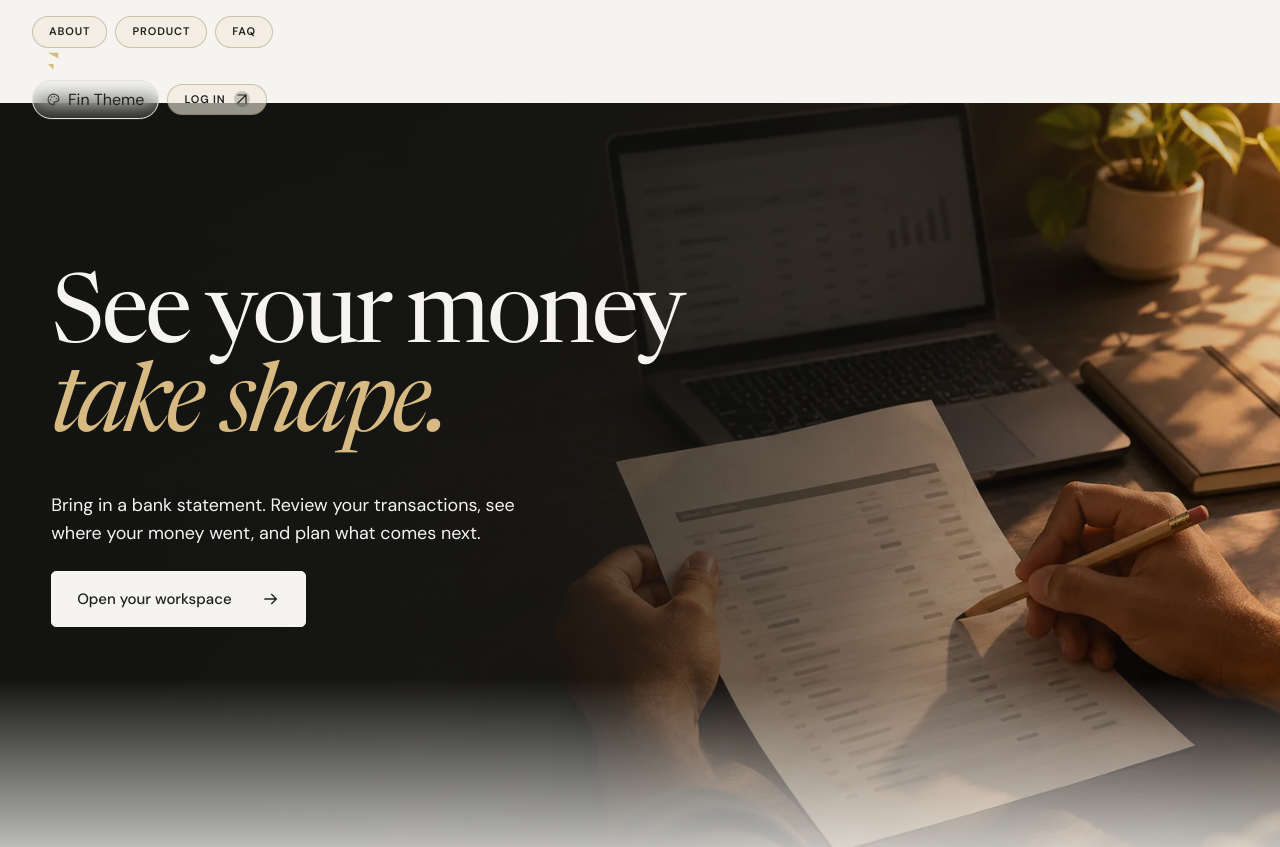
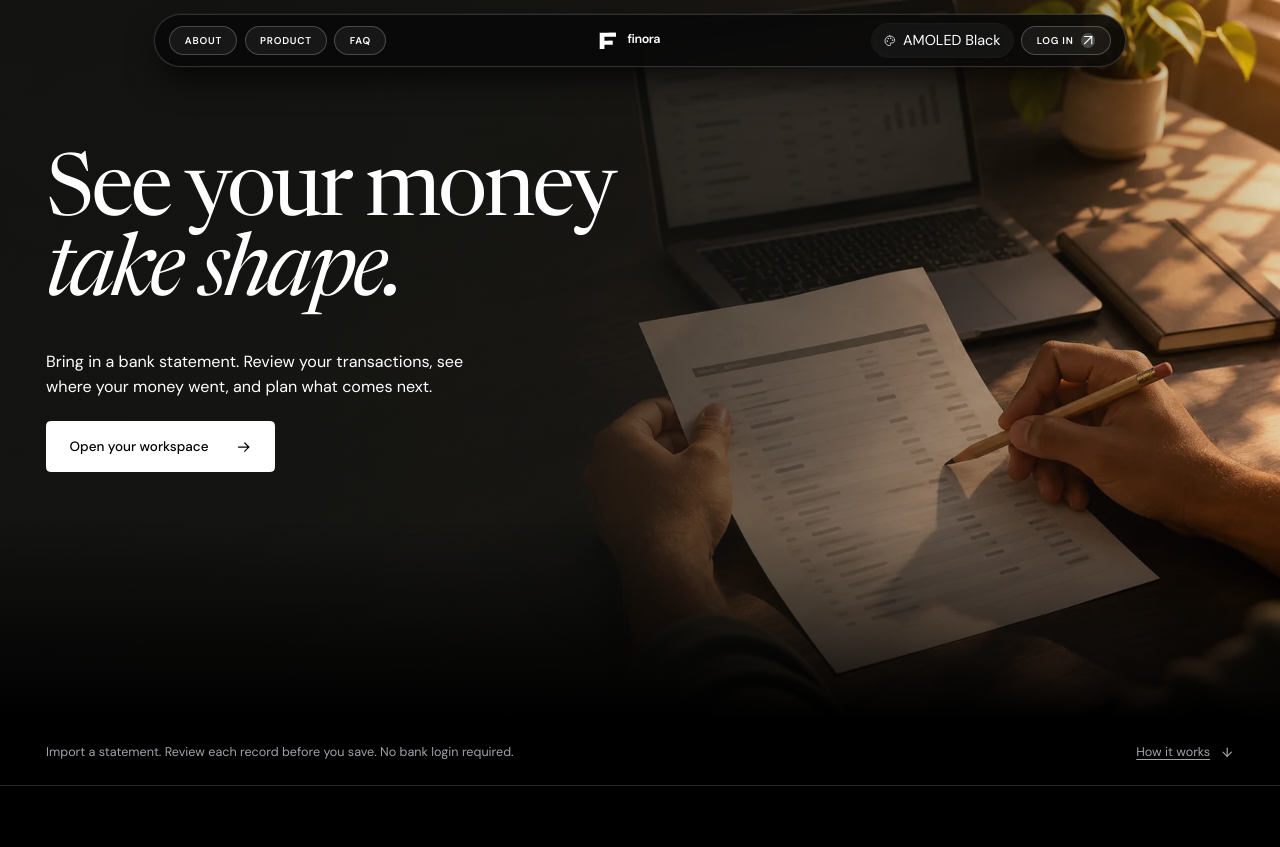
Before and after one commit to EncrypterParv/Finora, a Next.js app in the folder frontend/: page / in a window 1280 px wide. Shown: the top 847 px of the page. Built offline with nearby package versions, Linux system fonts and the light colour scheme.

Commit message:
fix(ui): Fix floating glass capsule header single-line layout and set default AMOLED theme with 90% scale

```diff
--- a/frontend/src/app/globals.css
+++ b/frontend/src/app/globals.css
@@ -66,51 +66,51 @@
 
 :root {
   --finora-display: "Newsreader", Georgia, serif;
-  --finora-dark: #20211f;
-  --finora-on-dark: #f5f4f0;
-  --finora-gold-light: #d7ba82;
-  --finora-chocolate: #262724;
-  --finora-cream: #f5f4f0;
-  --finora-orange: #886731;
-  --finora-accent: #886731;
-  --finora-accent-strong: #755727;
-  --finora-accent-soft: #f0e9da;
-  --finora-canvas: #f5f4f0;
-  --finora-surface: #ffffff;
-  --finora-surface-muted: #f5f4f0;
-  --finora-ink: #20211f;
-  --finora-ink-soft: #575953;
-  --finora-ink-muted: #575953;
-  --finora-border: #e5e4de;
-  --finora-border-strong: #d5d4cc;
-  --finora-brand: #262724;
-  --finora-brand-dark: #20211f;
-  --finora-brand-soft: #f0e9da;
-  --finora-positive: #2f6b45;
-  --finora-positive-soft: #edf4ed;
-  --finora-warning: #8a641e;
-  --finora-warning-soft: #fbf4df;
-  --finora-negative: #a04646;
-  --finora-negative-soft: #faeeee;
-  --background: 48 20% 95%;
-  --foreground: 90 3% 13%;
-  --card: 0 0% 100%;
-  --card-foreground: 13 22% 13%;
-  --popover: 0 0% 100%;
-  --popover-foreground: 13 22% 13%;
-  --primary: 80 4% 15%;
-  --primary-foreground: 48 20% 95%;
-  --secondary: 50 15% 92%;
-  --secondary-foreground: 90 3% 13%;
-  --muted: 50 15% 92%;
-  --muted-foreground: 80 3% 34%;
-  --accent: 41 42% 90%;
-  --accent-foreground: 37 50% 31%;
-  --destructive: 0 43% 46%;
+  --finora-dark: #000000;
+  --finora-on-dark: #ffffff;
+  --finora-gold-light: #ffffff;
+  --finora-chocolate: #060606;
+  --finora-cream: #060606;
+  --finora-orange: #ffffff;
+  --finora-accent: #ffffff;
+  --finora-accent-strong: #ffffff;
+  --finora-accent-soft: rgba(255, 255, 255, 0.14);
+  --finora-canvas: #000000;
+  --finora-surface: #060606;
+  --finora-surface-muted: #0e0e0e;
+  --finora-ink: #ffffff;
+  --finora-ink-soft: #a1a1aa;
+  --finora-ink-muted: #71717a;
+  --finora-border: #1a1a1a;
+  --finora-border-strong: #262626;
+  --finora-brand: #ffffff;
+  --finora-brand-dark: #000000;
+  --finora-brand-soft: rgba(255, 255, 255, 0.1);
+  --finora-positive: #34d399;
+  --finora-positive-soft: rgba(52, 211, 153, 0.18);
+  --finora-warning: #fbbf24;
+  --finora-warning-soft: rgba(251, 191, 36, 0.18);
+  --finora-negative: #f87171;
+  --finora-negative-soft: rgba(248, 113, 113, 0.18);
+  --background: 0 0% 0%;
+  --foreground: 0 0% 100%;
+  --card: 0 0% 2%;
+  --card-foreground: 0 0% 100%;
+  --popover: 0 0% 2%;
+  --popover-foreground: 0 0% 100%;
+  --primary: 0 0% 100%;
+  --primary-foreground: 0 0% 0%;
+  --secondary: 0 0% 6%;
+  --secondary-foreground: 0 0% 100%;
+  --muted: 0 0% 8%;
+  --muted-foreground: 240 5% 65%;
+  --accent: 0 0% 12%;
+  --accent-foreground: 0 0% 100%;
+  --destructive: 0 63% 50%;
   --destructive-foreground: 0 0% 100%;
-  --border: 38 20% 88%;
-  --input: 38 20% 88%;
-  --ring: 37 50% 31%;
+  --border: 0 0% 10%;
+  --input: 0 0% 10%;
+  --ring: 0 0% 100%;
   --radius: 0.625rem;
 }
 
@@ -119,8 +119,9 @@
 }
 
 html {
-  background: var(--finora-canvas);
-  color-scheme: light;
+  background: var(--finora-canvas, #000000);
+  color-scheme: dark;
+  zoom: 0.9;
 }
 
 body {
--- a/frontend/src/app/layout.tsx
+++ b/frontend/src/app/layout.tsx
@@ -16,8 +16,8 @@ export default function RootLayout({
   children: React.ReactNode;
 }) {
   return (
-    <html lang="en">
-      <body className="min-h-screen bg-[var(--finora-canvas,#f5f4f0)] text-[var(--finora-ink,#20211f)] antialiased transition-colors duration-200">
+    <html lang="en" data-theme="amoled" className="dark amoled">
+      <body className="min-h-screen bg-[var(--finora-canvas,#000000)] text-[var(--finora-ink,#ffffff)] antialiased transition-colors duration-200">
         <ThemeProvider>
           <QueryProvider>
             {children}
--- a/frontend/src/components/landing/LandingPage.tsx
+++ b/frontend/src/components/landing/LandingPage.tsx
@@ -8,7 +8,8 @@ import { useEffect, useRef, useState } from "react";
 import { FinancialWorkbench } from "./FinancialWorkbench";
 import { WealthExplorer } from "./WealthExplorer";
 import { LandingPlans } from "./LandingPlans";
-import { Arrow, Wordmark } from "./LandingBrand";
+import { Arrow } from "./LandingBrand";
+import { FinoraMark } from "@/components/brand/FinoraMark";
 import { LandingFooter } from "./LandingFooter";
 import { ThemeSelector } from "@/components/ui/ThemeSelector";
 
@@ -108,10 +109,10 @@ export function LandingPage() {
       <a className="landing-skip" href="#main">
         Skip to content
       </a>
-      <div className="sticky top-4 z-40 px-4 md:px-8">
-        <header className="landing-header-floating" data-scrolled={headerScrolled}>
+      <div className="fixed top-4 inset-x-0 z-50 px-4 md:px-8 pointer-events-none">
+        <header className="landing-header-floating pointer-events-auto mx-auto flex items-center justify-between" data-scrolled={headerScrolled}>
           {/* Left: Pill navigation buttons */}
-          <nav className="flex items-center gap-1.5 md:gap-2" aria-label="Main navigation">
+          <nav className="flex items-center gap-1.5 md:gap-2 shrink-0" aria-label="Main navigation">
             <a href="#how-it-works" className="landing-pill-btn">
               About
             </a>
@@ -124,12 +125,12 @@ export function LandingPage() {
           </nav>
 
           {/* Center: Brand Wordmark */}
-          <Link href="/" aria-label="Finora home" className="flex items-center">
-            <Wordmark />
+          <Link href="/" aria-label="Finora home" className="flex items-center shrink-0 hover:opacity-90 transition-opacity">
+            <FinoraMark size="sm" showWordmark={true} />
           </Link>
 
           {/* Right: Theme Selector & Log In Pill */}
-          <div className="flex items-center gap-2">
+          <div className="flex items-center gap-2 shrink-0">
             <ThemeSelector pill />
             <Link className="landing-pill-btn group flex items-center gap-2 font-bold" href="/login">
               <span>Log in</span>
--- a/frontend/src/components/landing/landing-motion.ts
+++ b/frontend/src/components/landing/landing-motion.ts
@@ -36,7 +36,7 @@ export function mountLandingMotion(
     const steps = track?.querySelectorAll<HTMLElement>("[data-step]");
     if (!story || !viewport || !track || !steps || steps.length < 2) return;
 
-    const header = root.querySelector<HTMLElement>(".landing-header");
+    const header = root.querySelector<HTMLElement>(".landing-header-floating, .landing-header");
     const lenis = new Lenis({ autoRaf: false, lerp: 0.13 });
     const tick = (seconds: number) => lenis.raf(seconds * 1000);
     lenis.on("scroll", ScrollTrigger.update);
--- a/frontend/src/components/prototype/WorkspaceOverview.tsx
+++ b/frontend/src/components/prototype/WorkspaceOverview.tsx
@@ -324,8 +324,7 @@ function OverviewSummary({ cashFlow, month, accounts, onInsights, onAccounts, on
         <button
           type="button"
           onClick={() => setChartTab("fingraph")}
-          className={`flex items-center gap-2 rounded-lg px-3.5 py-1.5 text-xs font-semibold transition-all ${
-            chartTab === "fingraph"
+          className={`flex items-center gap-2 rounded-lg px-3.5 py-1.5 text-xs font-semibold transition-all ${chartTab === "fingraph"
             ? "bg-[var(--workspace-gold,#d7ba82)] text-[var(--finora-dark,#20211f)] shadow-sm font-bold"
             : "text-[var(--workspace-muted,#c6c5bb)] hover:text-[var(--workspace-ink,#f5f4f0)]"
             }`}
@@ -336,8 +335,7 @@ function OverviewSummary({ cashFlow, month, accounts, onInsights, onAccounts, on
         <button
           type="button"
           onClick={() => setChartTab("breakdown")}
-          className={`flex items-center gap-2 rounded-lg px-3.5 py-1.5 text-xs font-semibold transition-all ${
-            chartTab === "breakdown"
+          className={`flex items-center gap-2 rounded-lg px-3.5 py-1.5 text-xs font-semibold transition-all ${chartTab === "breakdown"
             ? "bg-[var(--workspace-gold,#d7ba82)] text-[var(--finora-dark,#20211f)] shadow-sm font-bold"
             : "text-[var(--workspace-muted,#c6c5bb)] hover:text-[var(--workspace-ink,#f5f4f0)]"
             }`}
--- a/frontend/src/components/prototype/themes.css
+++ b/frontend/src/components/prototype/themes.css
@@ -1,47 +1,47 @@
 /* Finora Dynamic Theme Engine & macOS 26 Tahoe Design System */
 
-/* 1. Fin Theme (Default warm brass, stone & paper) */
+/* 1. True AMOLED Pitch Black (Default 100% OLED #000000) */
 :root,
-html[data-theme="fin"] {
+html[data-theme="amoled"] {
   --finora-display: "Newsreader", Georgia, serif;
-  --finora-dark: #20211f;
-  --finora-on-dark: #f5f4f0;
-  --finora-gold-light: #d7ba82;
-  --finora-chocolate: #262724;
-  --finora-cream: #f5f4f0;
-  --finora-orange: #886731;
-  --finora-accent: #886731;
-  --finora-accent-strong: #755727;
-  --finora-accent-soft: #f0e9da;
-  --finora-canvas: #f5f4f0;
-  --finora-surface: #ffffff;
-  --finora-surface-muted: #eeede8;
-  --finora-ink: #20211f;
-  --finora-ink-soft: #575953;
-  --finora-ink-muted: #888982;
-  --finora-border: #e5e4de;
-  --finora-border-strong: #d5d4cc;
-  --finora-brand: #262724;
-  --finora-brand-dark: #20211f;
-  --finora-brand-soft: #f0e9da;
-  --finora-positive: #2f6b45;
-  --finora-positive-soft: #edf4ed;
-  --finora-warning: #8a641e;
-  --finora-warning-soft: #fbf4df;
-  --finora-negative: #a04646;
-  --finora-negative-soft: #faeeee;
-  --finora-glow: transparent;
-  --finora-sidebar-bg: #20211f;
-  --finora-sidebar-line: #454640;
-  --finora-sidebar-text: #deded6;
-  --finora-sidebar-active-bg: #37362e;
-  --finora-sidebar-active-text: #d7ba82;
-  --finora-sidebar-active-bar: #d7ba82;
-  --finora-mark-ink: #f5f4f0;
-  --finora-mark-accent: #d7ba82;
+  --finora-dark: #000000;
+  --finora-on-dark: #ffffff;
+  --finora-gold-light: #ffffff;
+  --finora-chocolate: #060606;
+  --finora-cream: #060606;
+  --finora-orange: #ffffff;
+  --finora-accent: #ffffff;
+  --finora-accent-strong: #ffffff;
+  --finora-accent-soft: rgba(255, 255, 255, 0.14);
+  --finora-canvas: #000000;
+  --finora-surface: #060606;
+  --finora-surface-muted: #0e0e0e;
+  --finora-ink: #ffffff;
+  --finora-ink-soft: #a1a1aa;
+  --finora-ink-muted: #71717a;
+  --finora-border: #1a1a1a;
+  --finora-border-strong: #262626;
+  --finora-brand: #ffffff;
+  --finora-brand-dark: #000000;
+  --finora-brand-soft: rgba(255, 255, 255, 0.1);
+  --finora-positive: #34d399;
+  --finora-positive-soft: rgba(52, 211, 153, 0.18);
+  --finora-warning: #fbbf24;
+  --finora-warning-soft: rgba(251, 191, 36, 0.18);
+  --finora-negative: #f87171;
+  --finora-negative-soft: rgba(248, 113, 113, 0.18);
+  --finora-glow: none;
+  --finora-sidebar-bg: #000000;
+  --finora-sidebar-line: #1c1c1c;
+  --finora-sidebar-text: #a1a1aa;
+  --finora-sidebar-active-bg: rgba(255, 255, 255, 0.12);
+  --finora-sidebar-active-text: #ffffff;
+  --finora-sidebar-active-bar: #ffffff;
+  --finora-mark-ink: #ffffff;
+  --finora-mark-accent: #ffffff;
   --panel-radius: 1.25rem;
   --block-radius: 0.875rem;
-  color-scheme: light;
+  color-scheme: dark;
 }
 
 /* 2. True Dark Dashboard Theme (Neutral Obsidian & Charcoal — Zero-Blue Cockpit) */
@@ -86,46 +86,47 @@ html[data-theme="dark"] {
   color-scheme: dark;
 }
 
-/* 3. True AMOLED Pitch Black (100% OLED #000000) */
-html[data-theme="amoled"] {
-  --finora-dark: #000000;
-  --finora-on-dark: #ffffff;
-  --finora-gold-light: #ffffff;
-  --finora-chocolate: #060606;
-  --finora-cream: #060606;
-  --finora-orange: #ffffff;
-  --finora-accent: #ffffff;
-  --finora-accent-strong: #ffffff;
-  --finora-accent-soft: rgba(255, 255, 255, 0.14);
-  --finora-canvas: #000000;
-  --finora-surface: #060606;
-  --finora-surface-muted: #0e0e0e;
-  --finora-ink: #ffffff;
-  --finora-ink-soft: #a1a1aa;
-  --finora-ink-muted: #71717a;
-  --finora-border: #1a1a1a;
-  --finora-border-strong: #262626;
-  --finora-brand: #ffffff;
-  --finora-brand-dark: #000000;
-  --finora-brand-soft: rgba(255, 255, 255, 0.1);
-  --finora-positive: #34d399;
-  --finora-positive-soft: rgba(52, 211, 153, 0.18);
-  --finora-warning: #fbbf24;
-  --finora-warning-soft: rgba(251, 191, 36, 0.18);
-  --finora-negative: #f87171;
-  --finora-negative-soft: rgba(248, 113, 113, 0.18);
-  --finora-glow: none;
-  --finora-sidebar-bg: #000000;
-  --finora-sidebar-line: #1c1c1c;
-  --finora-sidebar-text: #a1a1aa;
-  --finora-sidebar-active-bg: rgba(255, 255, 255, 0.12);
-  --finora-sidebar-active-text: #ffffff;
-  --finora-sidebar-active-bar: #ffffff;
-  --finora-mark-ink: #ffffff;
-  --finora-mark-accent: #ffffff;
+/* 3. Fin Theme (Warm brass, stone & paper) */
+html[data-theme="fin"] {
+  --finora-display: "Newsreader", Georgia, serif;
+  --finora-dark: #20211f;
+  --finora-on-dark: #f5f4f0;
+  --finora-gold-light: #d7ba82;
+  --finora-chocolate: #262724;
+  --finora-cream: #f5f4f0;
+  --finora-orange: #886731;
+  --finora-accent: #886731;
+  --finora-accent-strong: #755727;
+  --finora-accent-soft: #f0e9da;
+  --finora-canvas: #f5f4f0;
+  --finora-surface: #ffffff;
+  --finora-surface-muted: #eeede8;
+  --finora-ink: #20211f;
+  --finora-ink-soft: #575953;
+  --finora-ink-muted: #888982;
+  --finora-border: #e5e4de;
+  --finora-border-strong: #d5d4cc;
+  --finora-brand: #262724;
+  --finora-brand-dark: #20211f;
+  --finora-brand-soft: #f0e9da;
+  --finora-positive: #2f6b45;
+  --finora-positive-soft: #edf4ed;
+  --finora-warning: #8a641e;
+  --finora-warning-soft: #fbf4df;
+  --finora-negative: #a04646;
+  --finora-negative-soft: #faeeee;
+  --finora-glow: transparent;
+  --finora-sidebar-bg: #20211f;
+  --finora-sidebar-line: #454640;
+  --finora-sidebar-text: #deded6;
+  --finora-sidebar-active-bg: #37362e;
+  --finora-sidebar-active-text: #d7ba82;
+  --finora-sidebar-active-bar: #d7ba82;
+  --finora-mark-ink: #20211f;
+  --finora-mark-accent: #755727;
   --panel-radius: 1.25rem;
   --block-radius: 0.875rem;
-  color-scheme: dark;
+  color-scheme: light;
 }
 
 /* Subtle gloomy ambient background in dark mode */
@@ -137,13 +138,13 @@ html[data-theme="dark"] body {
 
 /* Prototype root adaptation */
 :root .finora-prototype,
-html[data-theme="fin"] .finora-prototype {
-  --prototype-paper: #f5f4f0;
-  --prototype-surface: #ffffff;
-  --prototype-ink: #20211f;
-  --prototype-muted: #575953;
-  --prototype-line: #e5e4de;
-  --prototype-accent: #755727;
+html[data-theme="amoled"] .finora-prototype {
+  --prototype-paper: #000000;
+  --prototype-surface: #060606;
+  --prototype-ink: #ffffff;
+  --prototype-muted: #a1a1aa;
+  --prototype-line: #1c1c1c;
+  --prototype-accent: #ffffff;
 }
 
 html[data-theme="dark"] .finora-prototype {
@@ -155,13 +156,13 @@ html[data-theme="dark"] .finora-prototype {
   --prototype-accent: #ffffff;
 }
 
-html[data-theme="amoled"] .finora-prototype {
-  --prototype-paper: #000000;
-  --prototype-surface: #060606;
-  --prototype-ink: #ffffff;
-  --prototype-muted: #a1a1aa;
-  --prototype-line: #1c1c1c;
-  --prototype-accent: #ffffff;
+html[data-theme="fin"] .finora-prototype {
+  --prototype-paper: #f5f4f0;
+  --prototype-surface: #ffffff;
+  --prototype-ink: #20211f;
+  --prototype-muted: #575953;
+  --prototype-line: #e5e4de;
+  --prototype-accent: #755727;
 }
 
 /* Global rounded curvy blocks */
@@ -227,6 +228,11 @@ html[data-theme="amoled"] .finora-prototype .workspace-card:hover {
               transform 0.35s cubic-bezier(0.2, 0.8, 0.2, 1),
               box-shadow 0.35s ease;
   overflow: hidden;
+}
+
+html[data-theme="fin"] .prototype-sidebar-tahoe {
+  --finora-mark-ink: #f5f4f0;
+  --finora-mark-accent: #d7ba82;
 }
 
 .prototype-sidebar-tahoe[data-collapsed="false"] {
@@ -747,6 +753,55 @@ html[data-theme="amoled"] .finora-landing {
   --landing-line: #1c1c1c;
 }
 
+/* ========================================================
+   FLOATING GLASS PILL HEADER (Single row, responsive)
+   ======================================================== */
+.landing-header-floating {
+  display: flex !important;
+  flex-direction: row !important;
+  align-items: center !important;
+  justify-content: space-between !important;
+  flex-wrap: nowrap !important;
+  width: 100% !important;
+  max-width: 1080px !important;
+  margin: 0 auto !important;
+  padding: 8px 16px !important;
+  border-radius: 9999px !important;
+  backdrop-filter: blur(28px) !important;
+  -webkit-backdrop-filter: blur(28px) !important;
+  transition: all 0.25s cubic-bezier(0.16, 1, 0.3, 1) !important;
+  position: relative !important;
+  z-index: 50 !important;
+  box-sizing: border-box !important;
+}
+
+html[data-theme="amoled"] .landing-header-floating {
+  background: rgba(8, 8, 8, 0.88) !important;
+  border: 1px solid rgba(255, 255, 255, 0.16) !important;
+  box-shadow: 0 16px 40px -10px rgba(0, 0, 0, 0.95), 0 0 1px 1px rgba(255, 255, 255, 0.05) !important;
+  color: #ffffff !important;
+}
+
+html[data-theme="dark"] .landing-header-floating {
+  background: rgba(18, 19, 24, 0.88) !important;
+  border: 1px solid rgba(255, 255, 255, 0.12) !important;
+  box-shadow: 0 16px 40px -10px rgba(0, 0, 0, 0.75), 0 0 1px 1px rgba(255, 255, 255, 0.04) !important;
+  color: #f3f4f6 !important;
+}
+
+html[data-theme="fin"] .landing-header-floating {
+  background: rgba(245, 244, 240, 0.92) !important;
+  border: 1px solid rgba(117, 87, 39, 0.25) !important;
+  box-shadow: 0 16px 40px -10px rgba(117, 87, 39, 0.15) !important;
+  color: #20211f !important;
+}
+
+@media (max-width: 640px) {
+  .landing-header-floating {
+    padding: 6px 12px !important;
+  }
+}
+
 /* Pill buttons on floating glass header */
 .landing-pill-btn {
   display: inline-flex;
--- a/frontend/src/components/providers/ThemeProvider.tsx
+++ b/frontend/src/components/providers/ThemeProvider.tsx
@@ -10,14 +10,14 @@ interface ThemeContextType {
 }
 
 const ThemeContext = createContext<ThemeContextType>({
-  theme: "fin",
+  theme: "amoled",
   setTheme: () => {},
 });
 
 const THEME_STORAGE_KEY = "finora-theme";
 
 export function ThemeProvider({ children }: { children: React.ReactNode }) {
-  const [theme, setThemeState] = useState<Theme>("fin");
+  const [theme, setThemeState] = useState<Theme>("amoled");
 
   const applyThemeToDOM = (t: Theme) => {
     document.documentElement.setAttribute("data-theme", t);
@@ -38,11 +38,13 @@ export function ThemeProvider({ children }: { children: React.ReactNode }) {
         setThemeState(savedTheme);
         applyThemeToDOM(savedTheme);
       } else {
-        applyThemeToDOM("fin");
+        setThemeState("amoled");
+        applyThemeToDOM("amoled");
       }
     } catch {
       // localStorage may not be available in private mode or test environments
-      applyThemeToDOM("fin");
+      setThemeState("amoled");
+      applyThemeToDOM("amoled");
     }
   }, []);
 
--- a/frontend/src/components/ui/ThemeSelector.tsx
+++ b/frontend/src/components/ui/ThemeSelector.tsx
@@ -6,10 +6,10 @@ import { Palette, Check } from "lucide-react";
 
 const themes: { id: Theme; name: string; description: string; preview: string }[] = [
   {
-    id: "fin",
-    name: "Fin Theme",
-    description: "Warm brass, stone canvas & paper",
-    preview: "bg-[#886731] border-[#d7ba82]",
+    id: "amoled",
+    name: "AMOLED Black",
+    description: "Pure #000000 pitch black for OLED (Default)",
+    preview: "bg-[#000000] border-[#ffffff]",
   },
   {
     id: "dark",
@@ -18,10 +18,10 @@ const themes: { id: Theme; name: string; description: string; preview: string }[
     preview: "bg-[#15161b] border-[#383a42]",
   },
   {
-    id: "amoled",
-    name: "AMOLED Black",
-    description: "Pure #000000 pitch black for OLED",
-    preview: "bg-[#000000] border-[#ffffff]",
+    id: "fin",
+    name: "Fin Theme",
+    description: "Warm brass, stone canvas & paper",
+    preview: "bg-[#886731] border-[#d7ba82]",
   },
 ];
 
```
Lines whose indentation alone changed are shown as unchanged.
